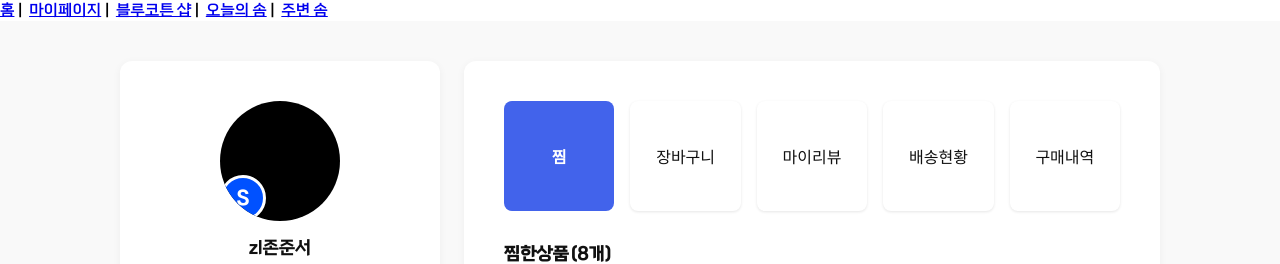
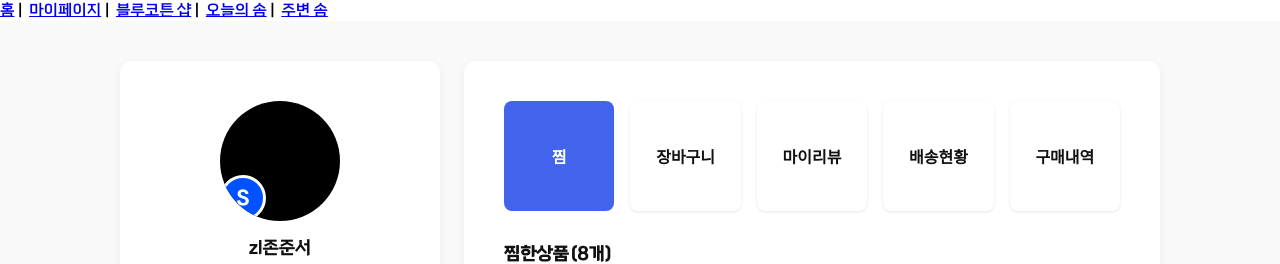
Before and after one commit to junseoch/cjs-bluecotton-react, a React (Create React App) app: page /main/my-page/my-shop/like in a window 1280 px wide. Shown: the top 264 px of the page. Built offline with nearby package versions, Linux system fonts and the light colour scheme.

Commit message:
Update tab styles: make all tabs bold and use grid layout

```diff
--- a/src/pages/myPage/mypost/style.js
+++ b/src/pages/myPage/mypost/style.js
@@ -26,7 +26,7 @@ export const Tab = styled.button`
   border-radius: 8px;
   border: none;
   font-size: 16px;
-  font-weight: ${props => props.active ? '700' : '500'};
+  font-weight: 700;
   cursor: pointer;
   transition: all 0.2s;
   background-color: ${props => props.active ? '#4263EB' : '#fff'};
--- a/src/pages/myPage/myshop/style.js
+++ b/src/pages/myPage/myshop/style.js
@@ -26,7 +26,7 @@ export const Tab = styled.button`
   border-radius: 8px;
   border: none;
   font-size: 16px;
-  font-weight: ${props => props.active ? '700' : '500'};
+  font-weight: 700;
   cursor: pointer;
   transition: all 0.2s;
   background-color: ${props => props.active ? '#4263EB' : '#fff'};
--- a/src/pages/myPage/mysom/style.js
+++ b/src/pages/myPage/mysom/style.js
@@ -26,7 +26,7 @@ export const Tab = styled.button`
   border-radius: 8px;
   border: none;
   font-size: 16px;
-  font-weight: ${props => props.active ? '700' : '500'};
+  font-weight: 700;
   cursor: pointer;
   transition: all 0.2s;
   background-color: ${props => props.active ? '#4263EB' : '#fff'};
```
